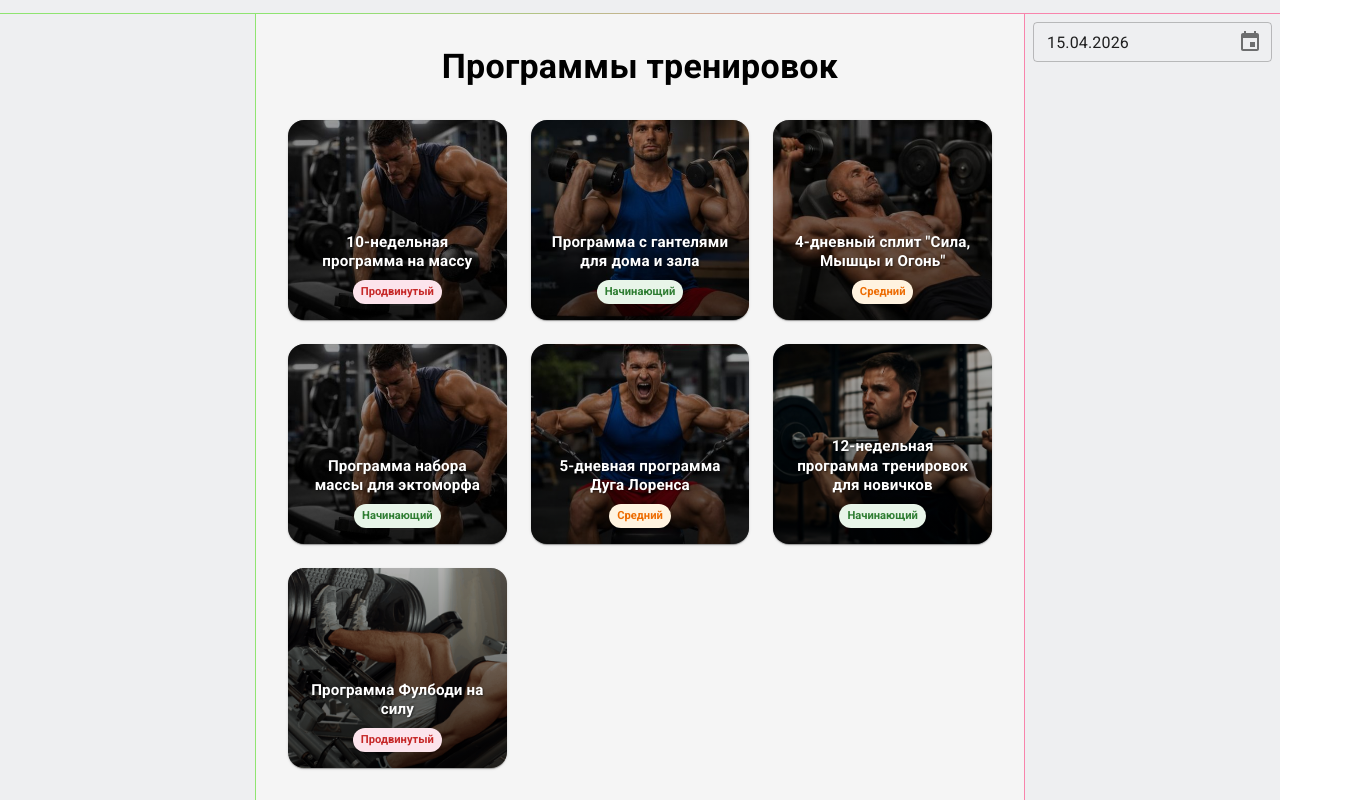
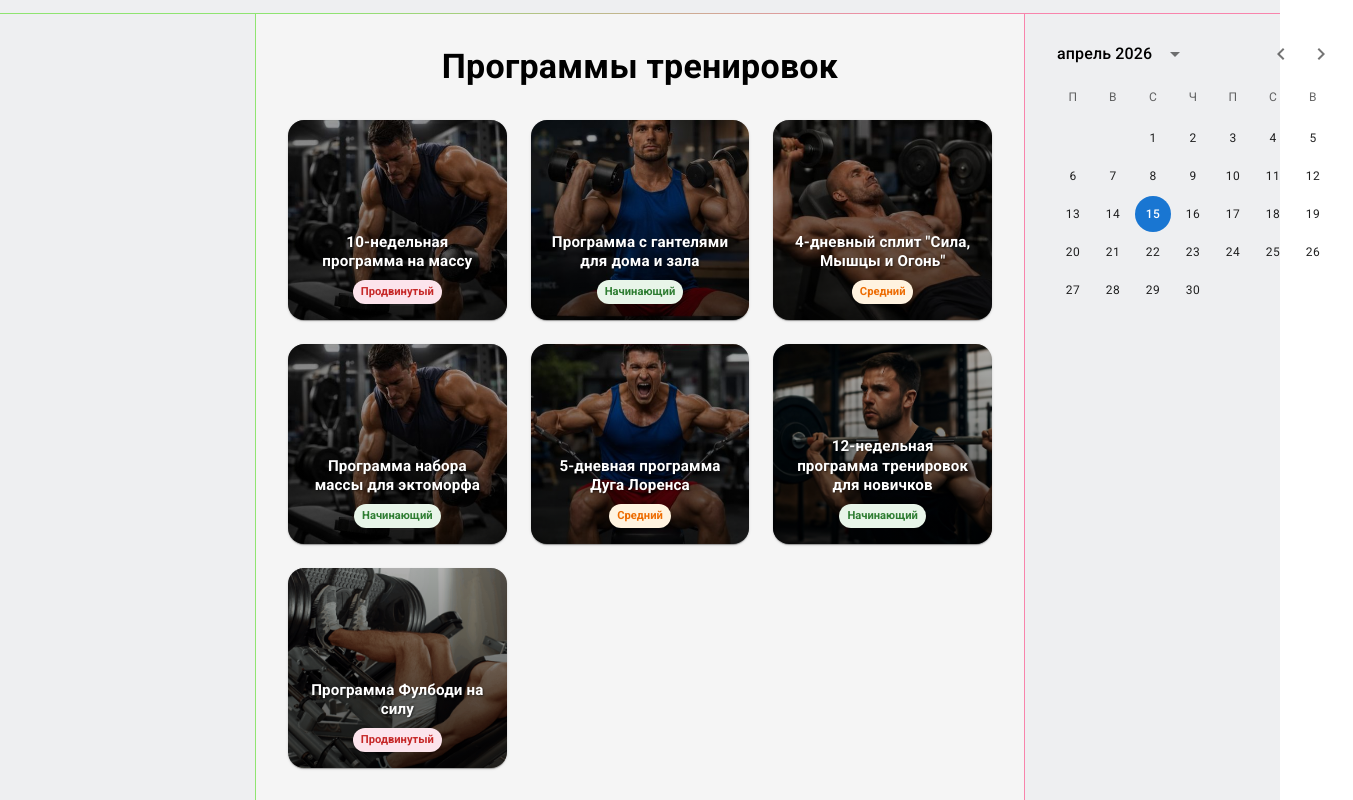
Before and after one commit to yungerprogramist/GYM_project, a React (Create React App) app in the folder frontend/gym-frontend/: page / in a window 1280 px wide. Shown: the whole page, 1353 px wide, since content can reach past the window. Built offline with nearby package versions, Linux system fonts and the light colour scheme.

Commit message:
функционально готово

```diff
--- a/frontend/gym-frontend/src/pages/right-column/right-column.tsx
+++ b/frontend/gym-frontend/src/pages/right-column/right-column.tsx
@@ -5,7 +5,7 @@ const RightColumn = () => {
   return (
     <main className="right-column">
       <Calendar
-        trainingDays={["2024-03-10", "2024-03-12", "2024-03-15"]}
+        trainingDays={["2026-05-10", "2026-05-12", "2026-05-15"]}
         onDaySelect={(d) => console.log('selected day', d)}
       />
     </main>
--- a/frontend/gym-frontend/src/shared/ui/calendar/calendar.scss
+++ b/frontend/gym-frontend/src/shared/ui/calendar/calendar.scss
@@ -2,7 +2,3 @@
 	max-width: 280px;
 	margin: 8px;
 }
-
-.calendar .MuiTextField-root {
-	width: 100%;
-}
--- a/frontend/gym-frontend/src/shared/ui/calendar/calendar.tsx
+++ b/frontend/gym-frontend/src/shared/ui/calendar/calendar.tsx
@@ -1,34 +1,61 @@
-import React, { useState } from 'react';
+import React, { useState, useMemo } from 'react';
 import './calendar.scss';
 import { LocalizationProvider } from '@mui/x-date-pickers/LocalizationProvider';
-import { DatePicker } from '@mui/x-date-pickers/DatePicker';
+import { DateCalendar } from '@mui/x-date-pickers/DateCalendar';
 import { AdapterDateFns } from '@mui/x-date-pickers/AdapterDateFns';
+import { PickerDay, PickerDayProps } from '@mui/x-date-pickers/PickerDay';
+import type { MuiEvent } from '@mui/x-internals/types';
 import { ru } from 'date-fns/locale';
+import { format } from 'date-fns';
+
+type TrainingDayProps = PickerDayProps & {
+  highlightedDays?: Set<string>;
+  myOnDaySelect?: (dateIso: string) => void;
+};
+
+function TrainingDay(props: TrainingDayProps) {
+  const { day, highlightedDays, myOnDaySelect, ...other } = props;
+  const iso = format(day as Date, 'yyyy-MM-dd');
+  const hasTraining = highlightedDays?.has(iso);
+
+  return (
+    <PickerDay
+		{...(other as PickerDayProps)}
+		day={day}
+		onClick={(event: React.MouseEvent) => {
+			(other as any).onClick?.(event as unknown as MuiEvent<React.MouseEvent<HTMLButtonElement>>);
+			if (hasTraining) myOnDaySelect?.(iso);
+		}}
+		sx={
+			hasTraining
+			? { bgcolor: '#E6FFED', color: '#064E3B' } // зелёный
+			: undefined
+		}
+    />
+  );
+}
 
 type CalendarProps = {
 	trainingDays?: string[];
 	onDaySelect?: (dateIso: string) => void;
-	locale?: string;
 };
 
-const Calendar: React.FC<CalendarProps> = ({ trainingDays = [], onDaySelect, locale = 'ru' }) => {
+const Calendar: React.FC<CalendarProps> = ({ trainingDays = [], onDaySelect}) => {
 	const [value, setValue] = useState<Date | null>(new Date());
-
-	const handleChange = (newValue: Date | null) => {
-		setValue(newValue);
-		if (newValue && onDaySelect) {
-			const iso = newValue.toISOString().slice(0, 10);
-			onDaySelect(iso);
-		}
-	};
+	const trainingSet = useMemo(() => new Set(trainingDays.map(d => d)), [trainingDays]);
 
 	return (
 		<div className="calendar">
 			<LocalizationProvider dateAdapter={AdapterDateFns} adapterLocale={ru}>
-				<DatePicker
+				<DateCalendar
 					value={value}
-					onChange={handleChange}
-					slotProps={{ textField: { size: 'small' } }}
+					slots={{ day: TrainingDay }}
+					slotProps={{
+						day: {
+							highlightedDays: trainingSet,
+							myOnDaySelect: onDaySelect,
+						} as any,
+					}}
 				/>
 			</LocalizationProvider>
 		</div>
```
